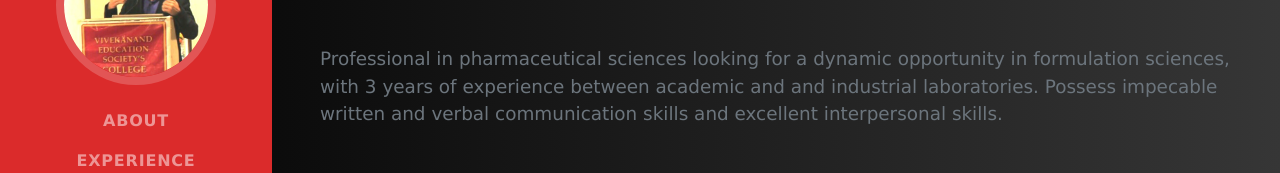
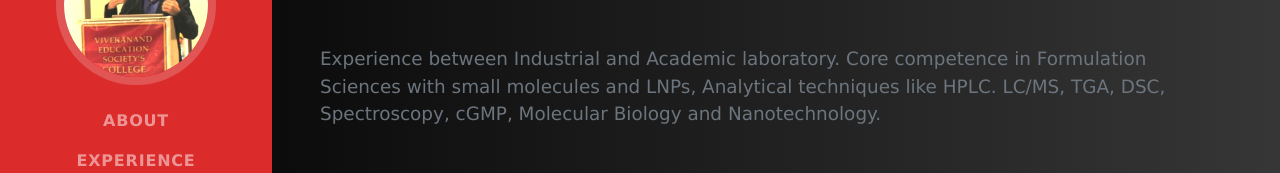
Before and after one commit to chiragbhatia2002/VirenBhatia, a plain HTML site: page index.html in a window 1280 px wide. Shown: the part 251-424 px from the top of the page. Drawn offline with nearby package versions, Linux system fonts and the light colour scheme; a web font is replaced by a local one.

Commit message:
Updating Aboutinfo

```diff
--- a/index.html
+++ b/index.html
@@ -52,7 +52,7 @@
                         In-Life Formulation Scientist at Inotiv<br>
                         St Louis, Missouri, United States
                     </div>
-                    <p class="lead mb-5">Professional in pharmaceutical sciences looking for a dynamic opportunity in formulation sciences, with 3 years of experience between academic and  and industrial laboratories. Possess impecable written and verbal communication skills and excellent interpersonal skills.</p>
+                    <p class="lead mb-5">Experience between Industrial and Academic laboratory. Core competence in Formulation Sciences with small molecules and LNPs, Analytical techniques like HPLC. LC/MS, TGA, DSC, Spectroscopy, cGMP, Molecular Biology and Nanotechnology.</p>
                     <h3 class="mb-0">Core Competencies</h3>
                     <br>
                     <ul>
```
